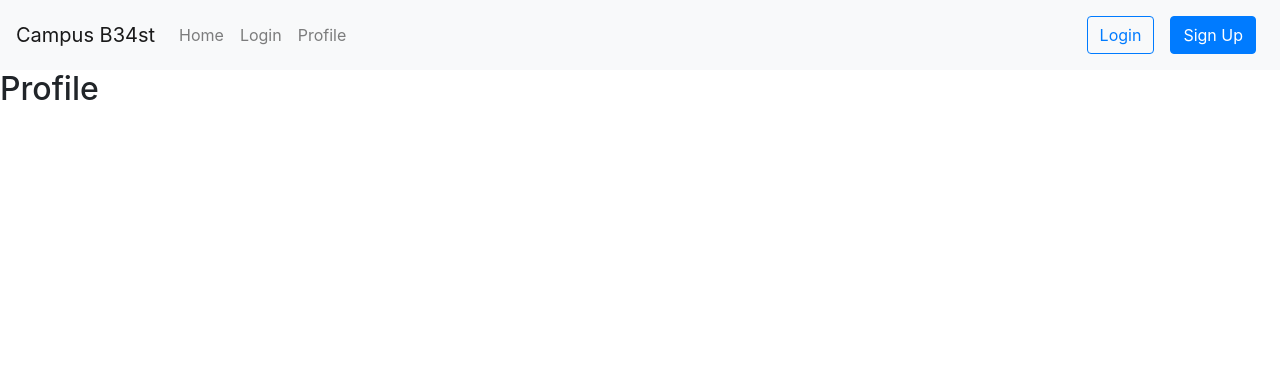
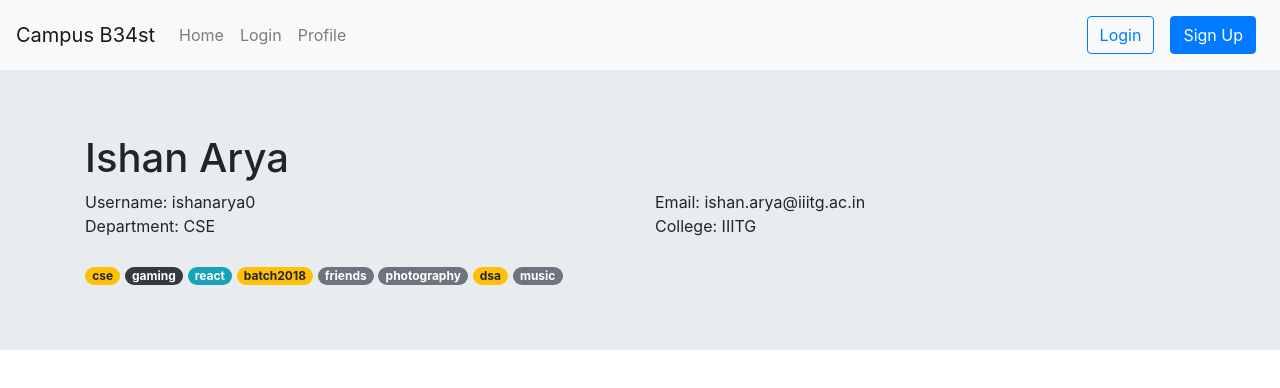
Before and after one commit to i-rebel-aj/CampB3Ast, a React (Create React App) app in the folder frontend/: page /profile in a window 1280 px wide. Shown: the top 388 px of the page. Built offline with nearby package versions, Linux system fonts and the light colour scheme.

Commit message:
profile-added

```diff
--- a/frontend/src/views/profile/index.js
+++ b/frontend/src/views/profile/index.js
@@ -1,7 +1,74 @@
+import React, { useState } from "react";
+import { Jumbotron, Row, Col, Badge, Container } from "react-bootstrap";
+
+const data = {
+  username: "ishanarya0",
+  name: "Ishan Arya",
+  email: "ishan.arya@iiitg.ac.in",
+  collegeName: "IIITG",
+  forums: [
+    "cse",
+    "gaming",
+    "react",
+    "batch2018",
+    "friends",
+    "photography",
+    "dsa",
+    "music",
+  ],
+  department: "CSE",
+};
+
+const variants = [
+  "primary",
+  "secondary",
+  "success",
+  "danger",
+  "warning",
+  "info",
+  "light",
+  "dark",
+];
+function myFunction(data) {
+  return data.map((item) => (
+    <>
+      <Badge
+        pill
+        variant={variants[Math.floor(Math.random() * variants.length)]}
+      >
+        {item}
+      </Badge>{" "}
+    </>
+  ));
+}
+
 const Profile = () => {
+  const [profileState, updateProfile] = useState({
+    username: data.username,
+    name: data.name,
+    email: data.email,
+    collegeName: data.collegeName,
+    forums: data.forums,
+    department: data.department,
+  });
+
   return (
     <div>
-      <h2>Profile</h2>
+      <Jumbotron fluid>
+        <Container>
+          <h1>{profileState.name}</h1>
+          <Row>
+            <Col>Username: {profileState.username}</Col>
+            <Col>Email: {profileState.email}</Col>
+          </Row>
+          <Row>
+            <Col>Department: {profileState.department}</Col>
+            <Col>College: {profileState.collegeName}</Col>
+          </Row>
+          <br />
+          {myFunction(profileState.forums)}
+        </Container>
+      </Jumbotron>
     </div>
   );
 };
```
